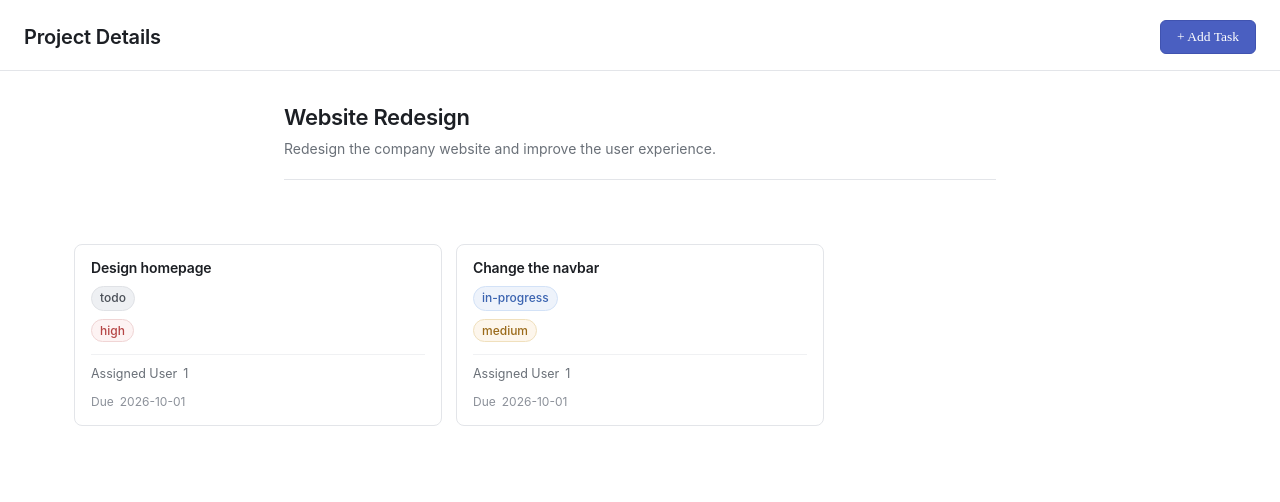
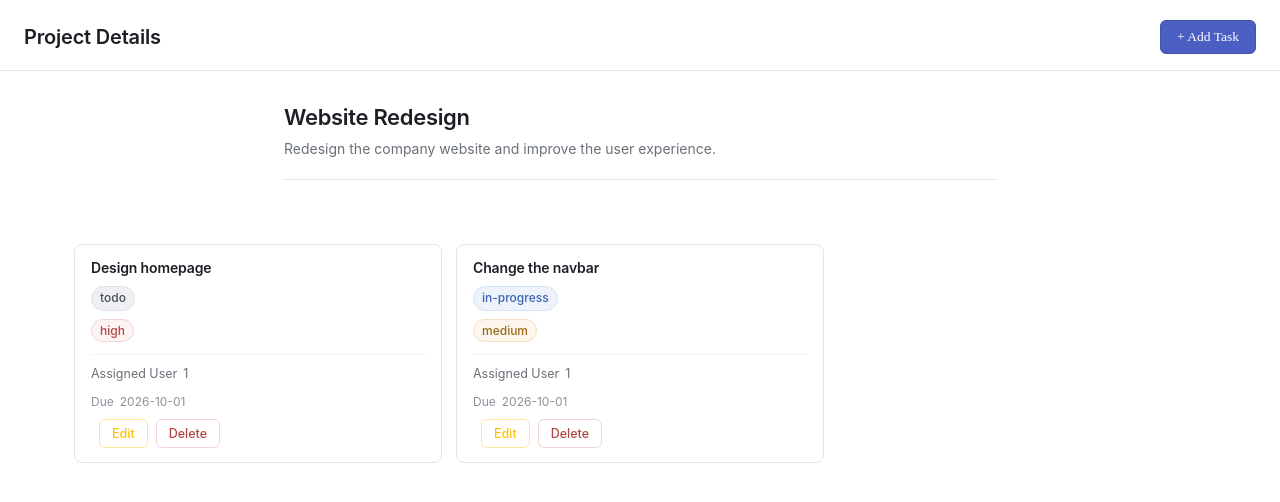
Before and after one commit to adeeltahirdev/MiniProjectManager, a React (Vite) app: page /projects/1 in a window 1280 px wide. Shown: the top 502 px of the page. Built offline with nearby package versions, Linux system fonts and the light colour scheme.

Commit message:
Implemented delete task

```diff
--- a/src/components/TaskCard.jsx
+++ b/src/components/TaskCard.jsx
@@ -1,4 +1,9 @@
+import { useTasks } from "../context/TaskContext";
+
 function TaskCard({ task }) {
+
+  const {deleteTask} = useTasks()
+
   return (
     <div className="task-card">
       <div className="task-card-header">
@@ -28,6 +33,11 @@
         <span>Due</span>
         <span>{task.dueDate || "Not set"}</span>
       </span>
+
+      <div className="action-btn">
+        <button className="edit-btn">Edit</button>
+        <button className="del-btn" onClick={() => deleteTask(task.id)}>Delete</button>
+      </div>
     </div>
   );
 }
--- a/src/index.css
+++ b/src/index.css
@@ -324,14 +324,14 @@
 
 .edit-btn {
   background: #fff;
-  border: 1px solid #dcdfe4;
-  color: #333840;
+  border: 1px solid hsl(45, 100%, 80%);
+  color: #ffc107;
   margin-left: 8px;
 }
 
 .edit-btn:hover {
   background: #f2f3f5;
-  border-color: #cfd3d9;
+  border-color: hsl(45, 100%, 70%);
 }
 
 .edit-btn:focus-visible {
```
